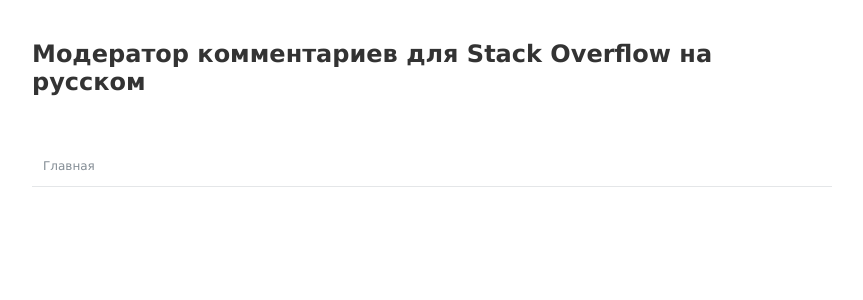
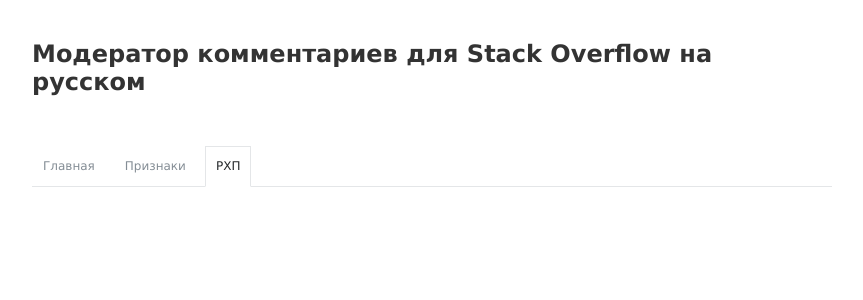
Before and after one commit to chabanovsky/so-comment-moderator, a Flask app: page /roc in a window 1280 px wide. Shown: the top 300 px of the page, without its empty margins (208-1071 px from the left). Run offline with Flask 2, Linux system fonts and the light colour scheme; the visitor is signed in with stand-in values (Sample User, id 1); data comes from the database, SQL or seed files in the repository; data that the repository does not hold is empty; some libraries are stand-ins or nearby versions.

Commit message:
Allowed all registred users to look at ROC and features.

```diff
--- a/templates/index.html
+++ b/templates/index.html
@@ -19,12 +19,12 @@
         <div id="tabs">
             <a {% if "index" in active_tab %}class="active" {% endif %} href="/">Главная</a>
             {% if g.user %}
-                {% if g.user.role == "moderator" or g.user.role == "employe" %}
                 <a {% if "features" in active_tab %}class="active" {% endif %} href="{{ url_for('features') }}">Признаки</a>
                 <a {% if "roc" in active_tab %}class="active" {% endif %} href="{{ url_for('roc') }}">РХП</a>
-                <a {% if "verifying" in active_tab %}class="active" {% endif %} href="{{ url_for('verifying') }}">Для проверки</a>
-                <a {% if "skipped" in active_tab %}class="active" {% endif %} href="{{ url_for('skipped') }}">Пропущенные</a>
-                <a {% if "verified" in active_tab %}class="active" {% endif %} href="{{ url_for('verified') }}">Проверенные</a>
+                {% if g.user.role == "moderator" or g.user.role == "employe" %}
+                    <a {% if "verifying" in active_tab %}class="active" {% endif %} href="{{ url_for('verifying') }}">Для проверки</a>
+                    <a {% if "skipped" in active_tab %}class="active" {% endif %} href="{{ url_for('skipped') }}">Пропущенные</a>
+                    <a {% if "verified" in active_tab %}class="active" {% endif %} href="{{ url_for('verified') }}">Проверенные</a>
                 {% endif%}
             {% endif %}
         </div>
```
